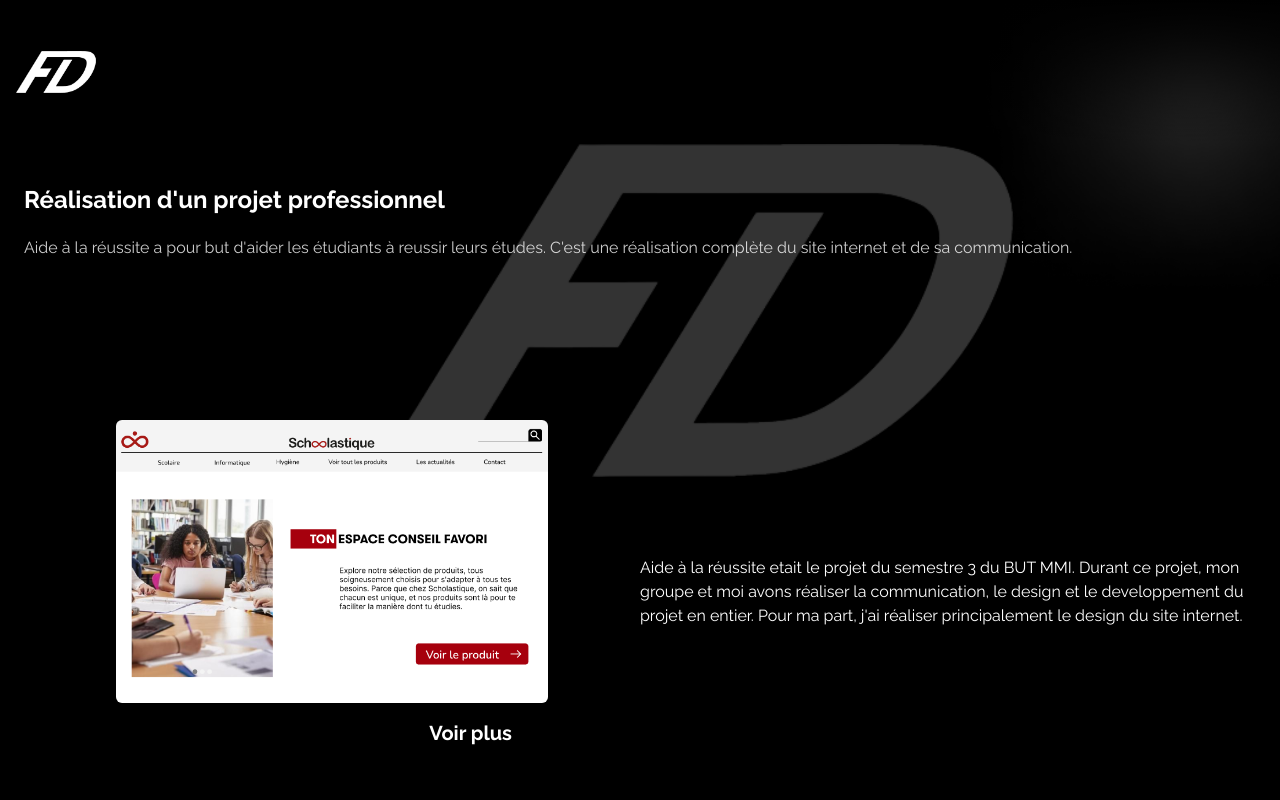
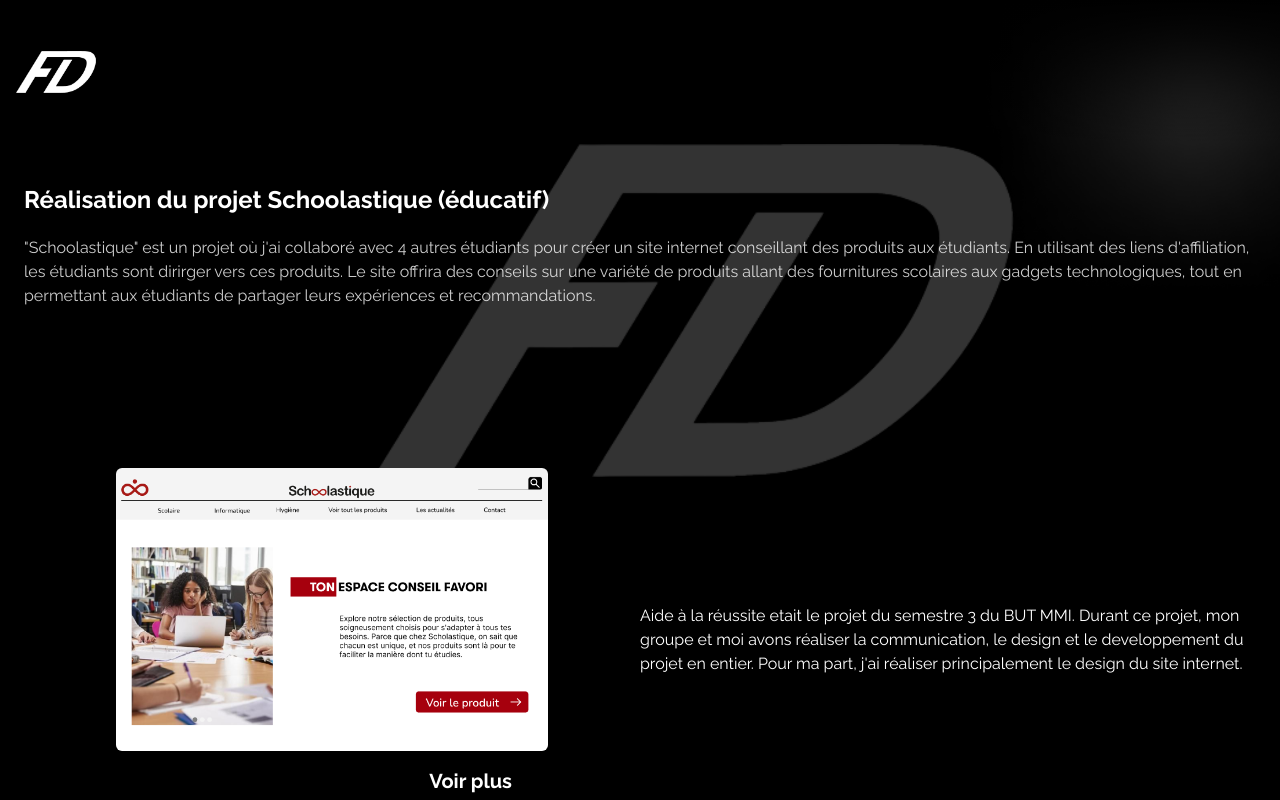
Before and after one commit to Flo714/projetS4, a Vue app: page /Schoolastique in a window 1280 px wide. Shown: the top 800 px of the page. Built offline with nearby package versions, Linux system fonts and the light colour scheme.

Commit message:
Update Schoolastique.vue

```diff
--- a/src/views/Schoolastique.vue
+++ b/src/views/Schoolastique.vue
@@ -72,8 +72,13 @@
         <img class="w-80 top-0 right-0 absolute z-10 " src="/public/images/Ellipse.png" alt="">
       </div>
       <img class="fixed flex items-center justify-center opacity-20 ml-16 mt-20 xl:-mt-10 xl:ml-[350px] xl:w-[50%] w-[60%] z-10 sm:ml-28 md:ml-36 lg:ml-48" src="/public/images/Logo_portefolio.png" alt="Logo">
-  <h1 class="font-bold text-lg mt-10 mb-5 lg:text-2xl">Réalisation d'un projet professionnel</h1>
-  <p class="opacity-80 text-sm lg:text-base">Aide à la réussite a pour but d'aider les étudiants à reussir leurs études. C'est une réalisation complète du site internet et de sa communication.</p>
+  <h1 class="font-bold text-lg mt-10 mb-5 lg:text-2xl">Réalisation du projet Schoolastique (éducatif)</h1>
+  <p class="opacity-80 text-sm lg:text-base">"Schoolastique" est un projet où j'ai collaboré avec 4 autres étudiants pour créer un site internet conseillant des produits aux étudiants. En utilisant des liens d'affiliation, les étudiants sont dirirger vers ces produits. Le site offrira des conseils sur une variété de produits allant des fournitures scolaires aux gadgets technologiques, tout en permettant aux étudiants de partager leurs expériences et recommandations.
+
+
+
+
+</p>
 
   <div class="my-10 xl:my-20 xl:grid xl:grid-cols-2 xl:items-center xl:justify-center z-20">
     <div class="my-10 xl:my-20 z-20">
```
